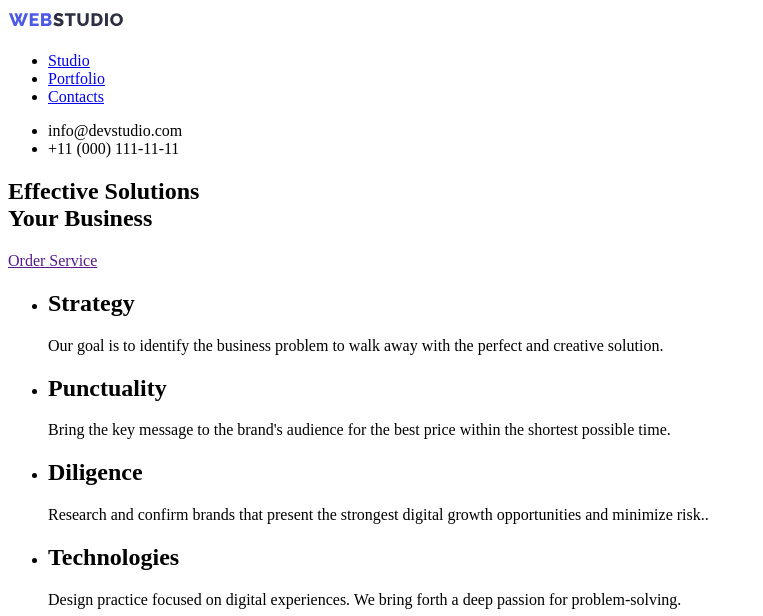
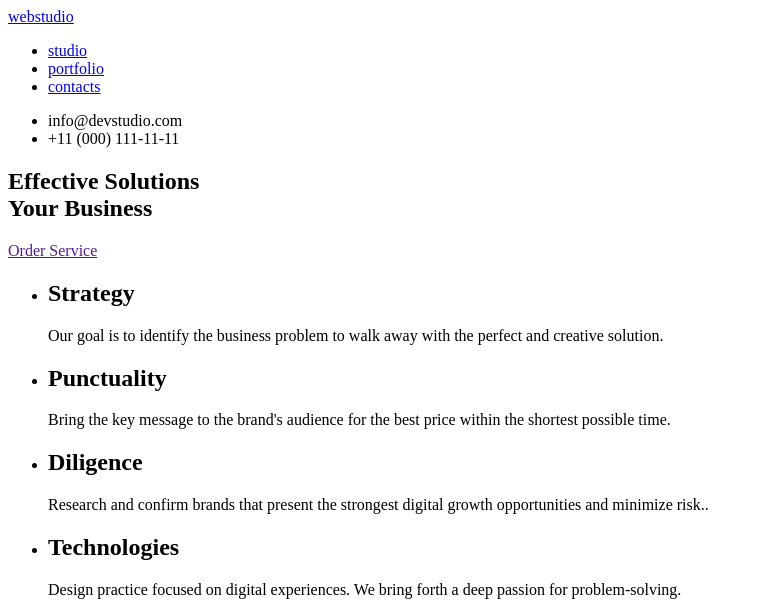
Before and after one commit to yarikkelb/goit-markup-hw-01, a plain HTML site: page index.html in a window 1280 px wide. Shown: the top 616 px of the page, without its empty margins (0-763 px from the left). Drawn offline with Linux system fonts and the light colour scheme.

Commit message:
Code 2602

```diff
--- a/index.html
+++ b/index.html
@@ -7,16 +7,14 @@
     <title>studio</title>
 </head>
 <body>
-    <header>
+       <header>
       <nav>
-        <a href="./index.html">
-            <img src="./image/logo.svg" alt="webstudiolog"
-        </a>
+        <a href="./index.html">webstudio</a>
 
         <ul>
-            <li><a href="/studio">Studio</a></li>
-            <li><a href="/portfolio">Portfolio</a></li>
-            <li><a href="/contacts">Contacts</a></li>
+            <li><a href="/studio">studio</a></li>
+            <li><a href="/portfolio">portfolio</a></li>
+            <li><a href="/contacts">contacts</a></li>
         </ul>
        </nav>
         <ul>
@@ -97,12 +95,12 @@
             </li>
         </section>
     </main>
-        <futer>
+        <footer>
             <ul>
                 <li><a href>webstudio</a></li>
                 <p>Increase the flow of customers and sales for your business with digital marketing & growth solutions.</p>
             </ul>
-        </futer>
+        </footer>
 
 </body>
 </html>
```
Also changed, not shown: image/img 1.png (deleted), image/img 2.png (deleted), image/img 3.png (deleted), image/img 4.png (deleted), image/monitor.png (deleted), image/noutbuk.png (deleted), image/smartfon.png (deleted).
